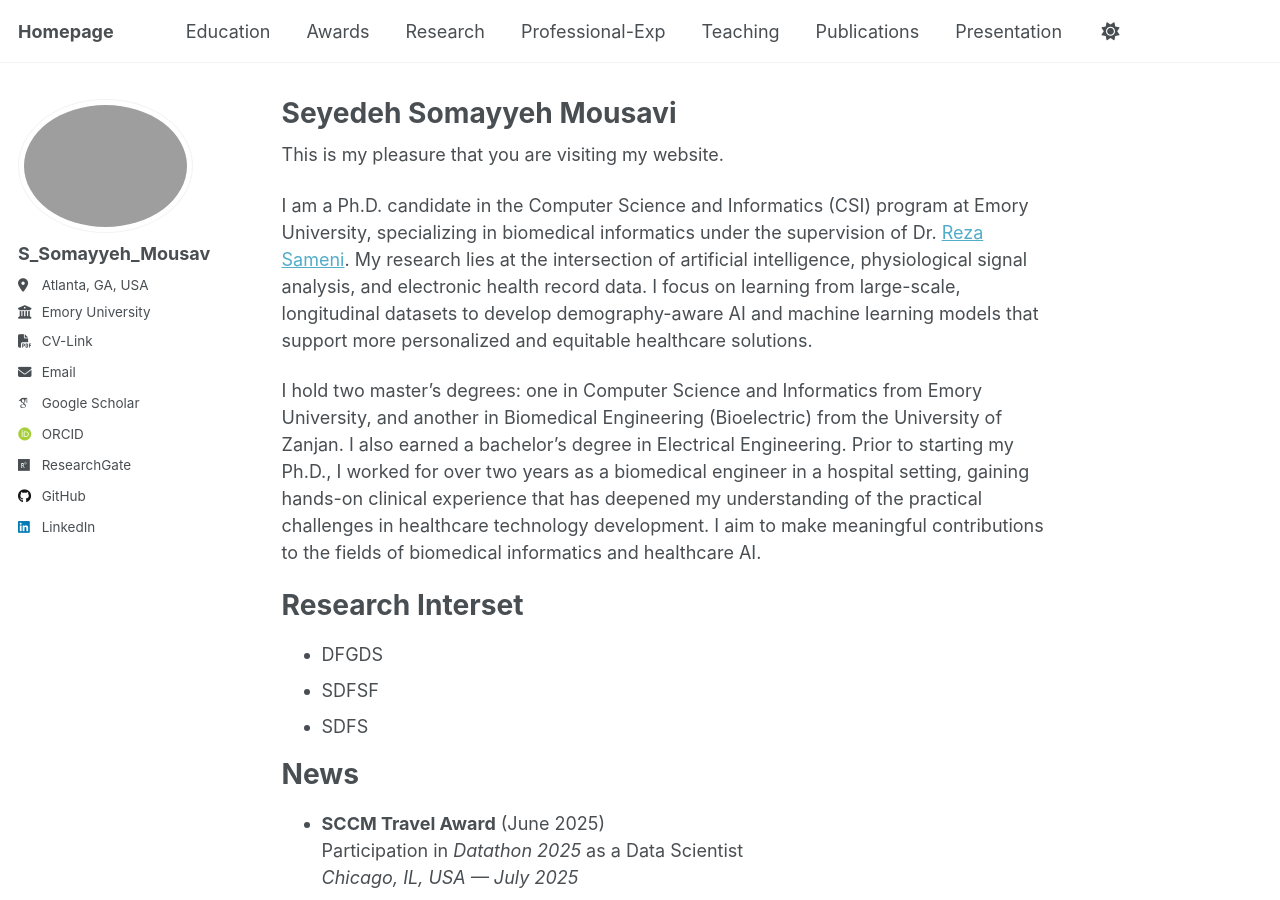
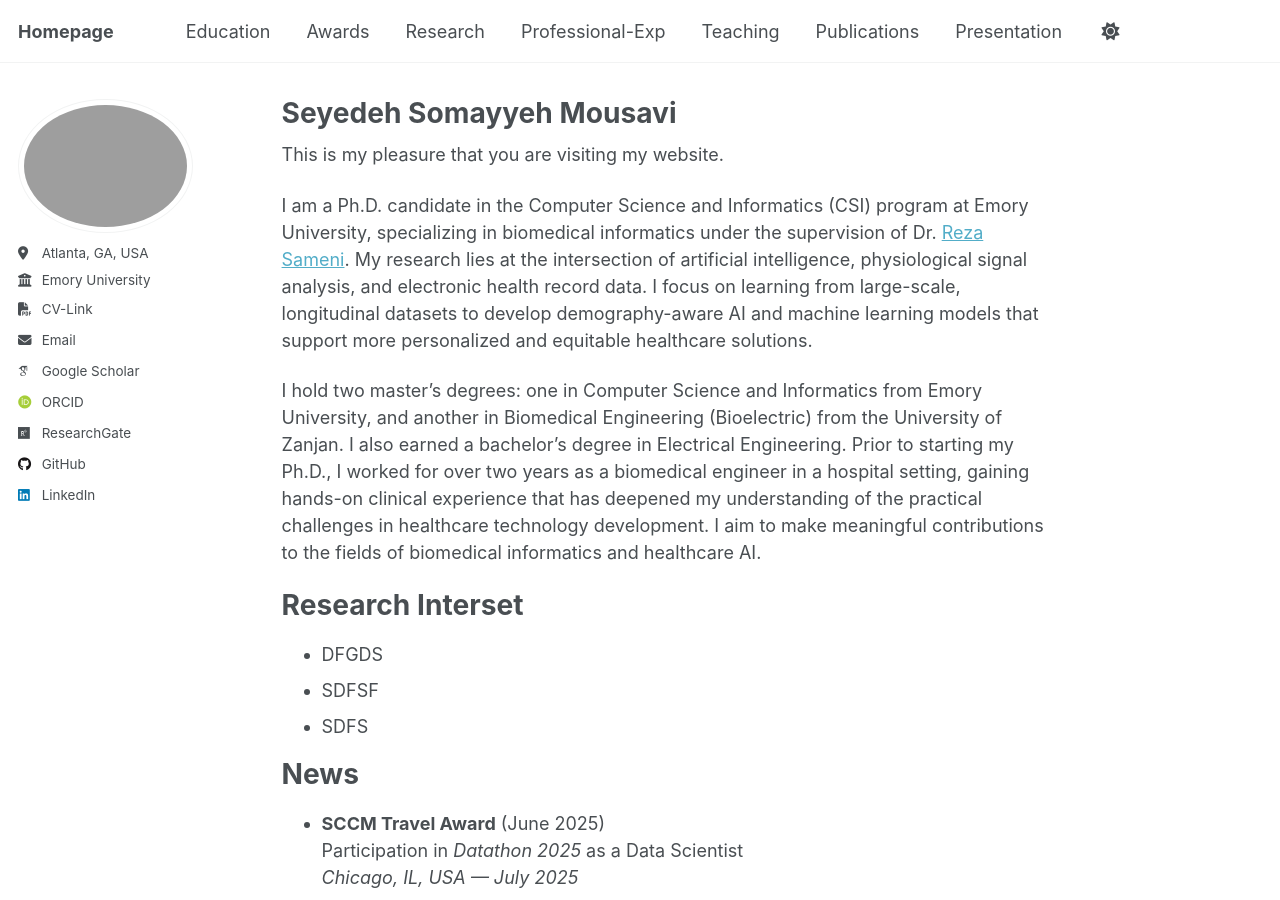
Before and after one commit to Somayyehmousavi/somayyehmousavi.github.io, a Jekyll site: the page built from _pages/about.md, in a window 1280 px wide and 900 px high. Built offline with Jekyll 4.4.1, drawn with Linux system fonts in a browser that asks for light colours; some web fonts are replaced.

Commit message:
Update _config.yml

```diff
--- a/_config.yml
+++ b/_config.yml
@@ -23,7 +23,7 @@ repository               : "Somayyehmousavi/somayyehmousavi.github.io"
 author:
   # Biographic information
   avatar           : "profile.png"
-  name             : "S_Somayyeh_Mousav"
+  # name             : "S_Somayyeh_Mousav"
   uri              : /files/S_Somayyeh_Mousavi_CV.pdf
   pronouns         : ""
   bio              : # "Short biography for the left-hand sidebar"
```
